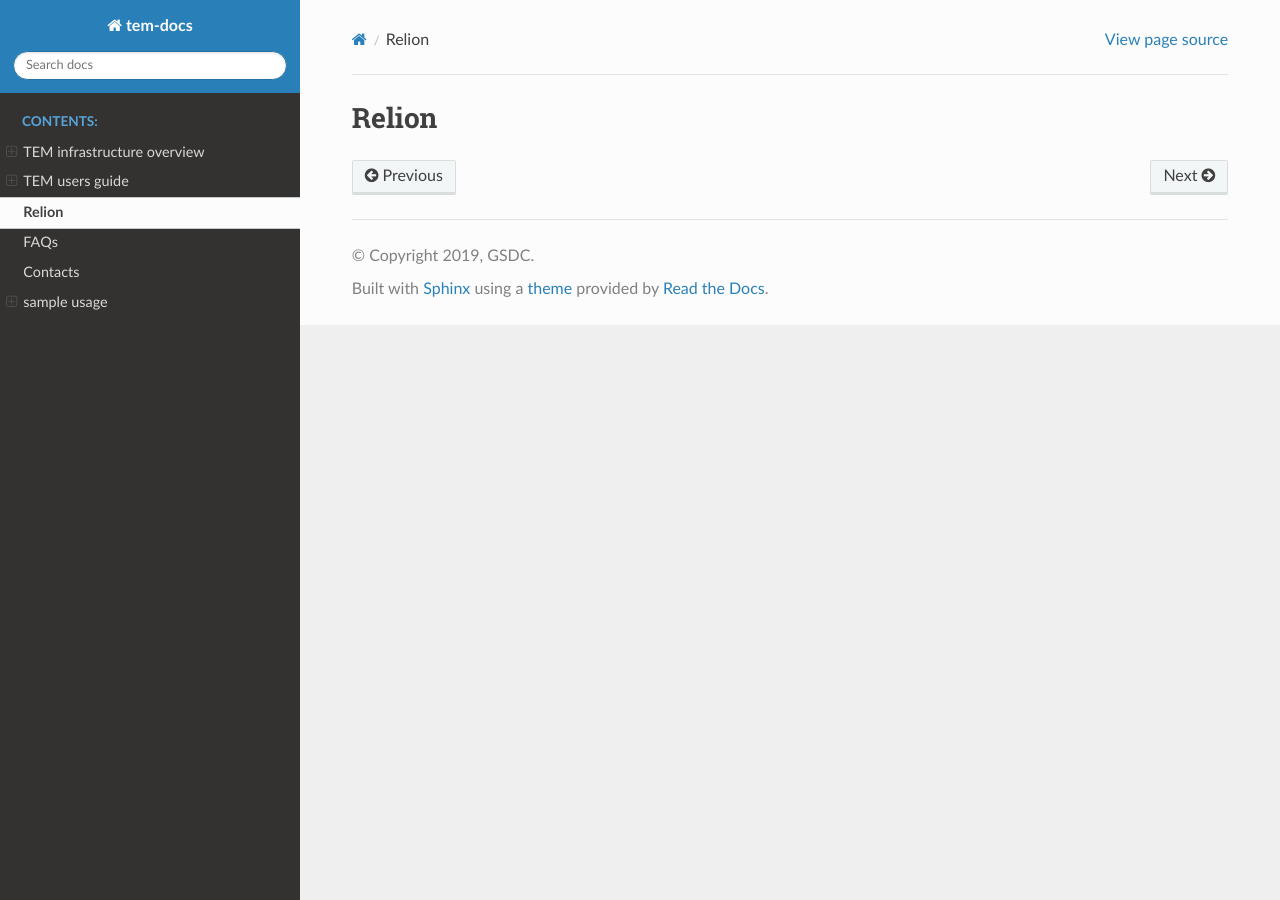
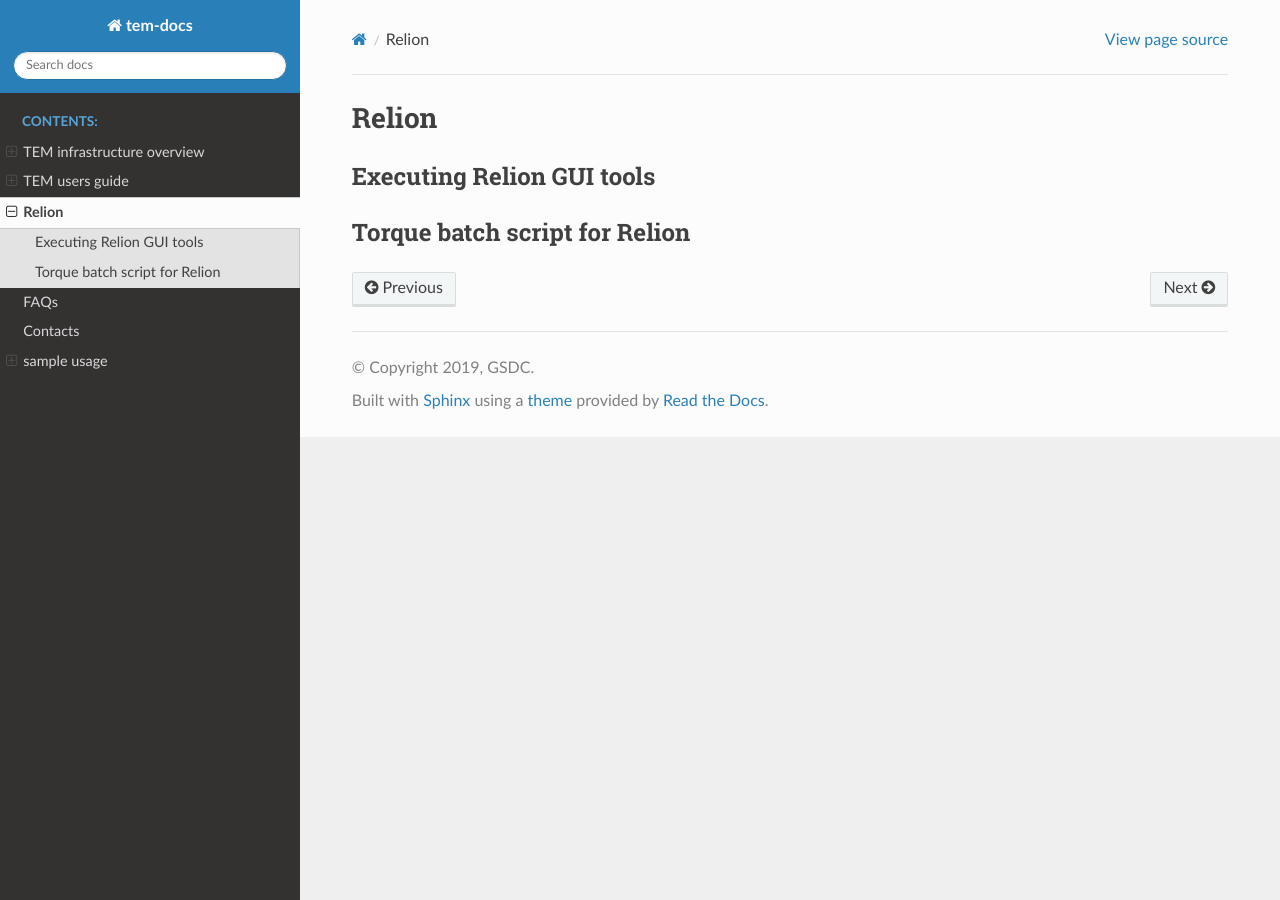
Before and after one commit to junglok/tem-docs, a Sphinx documentation site: the page built from docs/relion.rst, in a window 1280 px wide. Built offline with Sphinx 7.4.7 and the Read the Docs theme 2.0.0, drawn with Linux system fonts in a browser that asks for light colours.

Commit message:
first commit

```diff
--- a/docs/relion.rst
+++ b/docs/relion.rst
@@ -1,3 +1,10 @@
 ******
 Relion
 ******
+
+Executing Relion GUI tools
+==========================
+
+
+Torque batch script for Relion
+==============================
```
